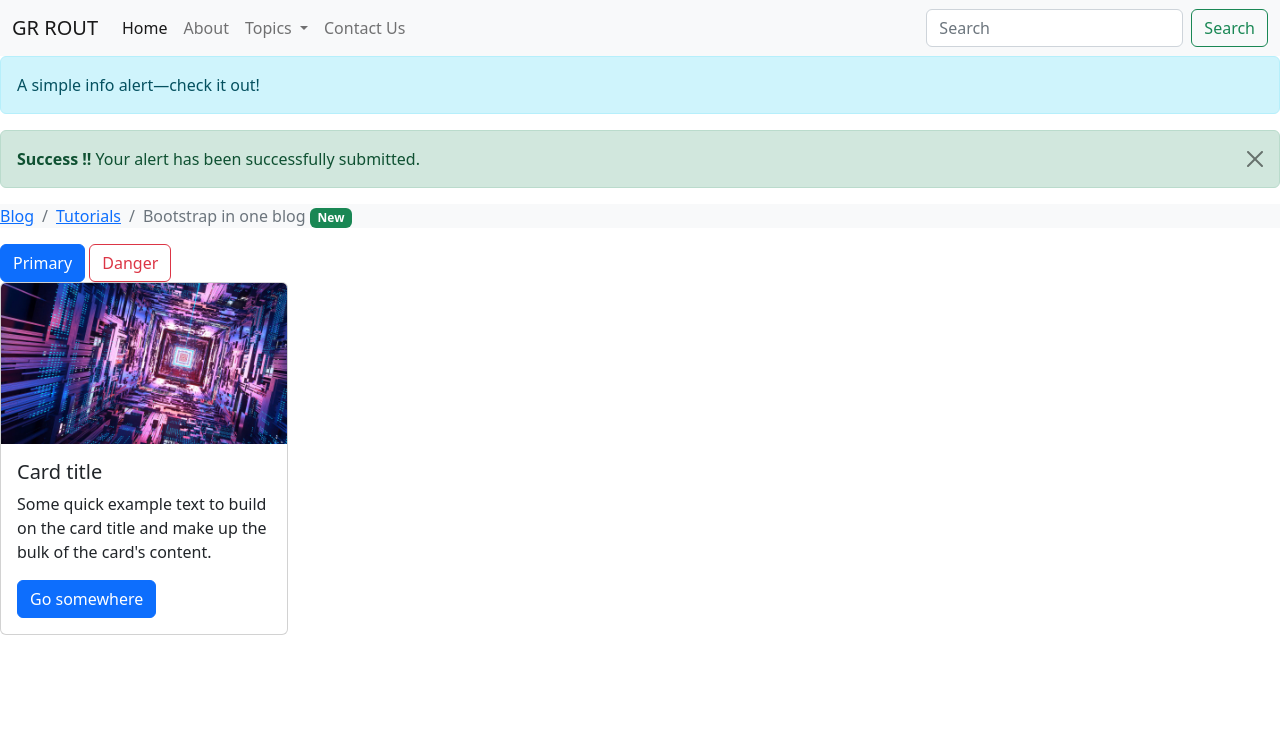
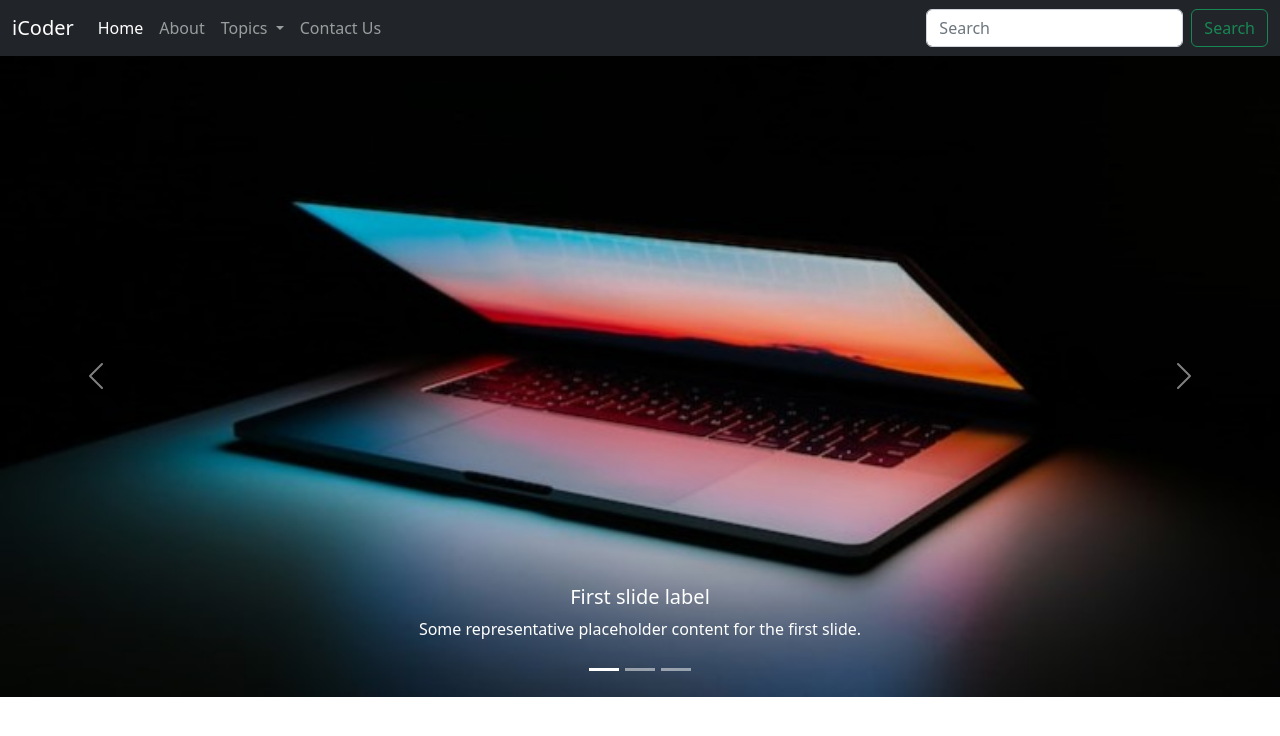
Before and after one commit to rgyana/Bootstrap-website, a plain HTML site: page index.html in a window 1280 px wide. Drawn offline with nearby package versions, Linux system fonts and the light colour scheme.

Commit message:
new image added

```diff
--- a/index.html
+++ b/index.html
@@ -4,7 +4,7 @@
 <head>
     <meta charset="utf-8" />
     <meta name="viewport" content="width=device-width, initial-scale=1" />
-    <title>Bootstrap website</title>
+    <title>iCoder : Heaven for programmers</title>
     <link href="https://cdn.jsdelivr.net/npm/bootstrap@5.2.3/dist/css/bootstrap.min.css" rel="stylesheet"
         integrity="sha384-rbsA2VBKQhggwzxH7pPCaAqO46MgnOM80zW1RWuH61DGLwZJEdK2Kadq2F9CUG65" crossorigin="anonymous" />
 </head>
@@ -12,9 +12,9 @@
 <body>
 
     <!-- navigation bar starts -->
-    <nav class="navbar navbar-expand-lg bg-light">
+    <nav class="navbar navbar-expand-lg navbar-dark bg-dark">
         <div class="container-fluid">
-            <a class="navbar-brand" href="#">GR ROUT</a>
+            <a class="navbar-brand" href="#">iCoder</a>
             <button class="navbar-toggler" type="button" data-bs-toggle="collapse"
                 data-bs-target="#navbarSupportedContent" aria-controls="navbarSupportedContent" aria-expanded="false"
                 aria-label="Toggle navigation">
@@ -23,10 +23,10 @@
             <div class="collapse navbar-collapse" id="navbarSupportedContent">
                 <ul class="navbar-nav me-auto mb-2 mb-lg-0">
                     <li class="nav-item">
-                        <a class="nav-link active" aria-current="page" href="#">Home</a>
+                        <a class="nav-link active" aria-current="page" href="/">Home</a>
                     </li>
                     <li class="nav-item">
-                        <a class="nav-link" href="#">About</a>
+                        <a class="nav-link" href="/about.html">About</a>
                     </li>
                     <li class="nav-item dropdown">
                         <a class="nav-link dropdown-toggle" href="#" role="button" data-bs-toggle="dropdown"
@@ -34,19 +34,19 @@
                             Topics
                         </a>
                         <ul class="dropdown-menu">
-                            <li><a class="dropdown-item" href="#">Photography</a></li>
-                            <li><a class="dropdown-item" href="#">Cenematography</a></li>
+                            <li><a class="dropdown-item" href="#">Technology</a></li>
+                            <li><a class="dropdown-item" href="#">Web developement</a></li>
                             <li>
                                 <hr class="dropdown-divider" />
                             </li>
                             <li>
                                 <a class="dropdown-item" href="#">Support</a>
-                                <a class="dropdown-item" href="#">Write something</a>
+                                <a class="dropdown-item" href="#">Write something for us</a>
                             </li>
                         </ul>
                     </li>
                     <li class="nav-item">
-                        <a class="nav-link" href="#">Contact Us</a>
+                        <a class="nav-link" href="/contact.us">Contact Us</a>
                     </li>
                 </ul>
                 <form class="d-flex" role="search">
@@ -60,44 +60,52 @@
     </nav>
     <!-- navigation bar ends here -->
 
-    <!-- alert starts -->
-    <div class="alert alert-info" role="alert">
-        A simple info alert—check it out!
-    </div>
-    <!-- alert ends  -->
+    <!-- crousel starts -->
+        <div id="carouselExampleCaptions" class="carousel slide" data-bs-ride="false">
+            <div class="carousel-indicators">
+                <button type="button" data-bs-target="#carouselExampleCaptions" data-bs-slide-to="0" class="active"
+                    aria-current="true" aria-label="Slide 1"></button>
+                <button type="button" data-bs-target="#carouselExampleCaptions" data-bs-slide-to="1"
+                    aria-label="Slide 2"></button>
+                <button type="button" data-bs-target="#carouselExampleCaptions" data-bs-slide-to="2"
+                    aria-label="Slide 3"></button>
+            </div>
+            <div class="carousel-inner">
+                <div class="carousel-item active">
+                    <img src="image/carousal_01.jpg" class="d-block w-100 h-25" alt="...">
+                    <div class="carousel-caption d-none d-md-block">
+                        <h5>First slide label</h5>
+                        <p>Some representative placeholder content for the first slide.</p>
+                    </div>
+                </div>
+                <div class="carousel-item">
+                    <img src="image/geometric-g4c883fe12_1280.jpg" class="d-block w-100 h-25" alt="...">
+                    <div class="carousel-caption d-none d-md-block">
+                        <h5>Second slide label</h5>
+                        <p>Some representative placeholder content for the second slide.</p>
+                    </div>
+                </div>
+                <div class="carousel-item">
+                    <img src="images/python-image.jfif" class="d-block w-100 h-25" alt="Responsive image">
+                    <div class="carousel-caption d-none d-md-block">
+                        <h5>Third slide label</h5>
+                        <p>Some representative placeholder content for the third slide.</p>
+                    </div>
+                </div>
+            </div>
+            <button class="carousel-control-prev" type="button" data-bs-target="#carouselExampleCaptions"
+                data-bs-slide="prev">
+                <span class="carousel-control-prev-icon" aria-hidden="true"></span>
+                <span class="visually-hidden">Previous</span>
+            </button>
+            <button class="carousel-control-next" type="button" data-bs-target="#carouselExampleCaptions"
+                data-bs-slide="next">
+                <span class="carousel-control-next-icon" aria-hidden="true"></span>
+                <span class="visually-hidden">Next</span>
+            </button>
+        </div>
+    <!-- crousel ends -->
 
-    <!-- alter dismissing starts -->
-    <div class="alert alert-success alert-dismissible fade show" role="alert">
-        <strong>Success !!</strong> Your alert has been successfully submitted.
-        <button type="button" class="btn-close" data-bs-dismiss="alert" aria-label="Close"></button>
-    </div>
-    <!-- alert dismissing ends -->
-
-    <!-- breadcrumb starts -->
-    <nav aria-label="breadcrumb" class="bg-light">
-        <ol class="breadcrumb">
-            <li class="breadcrumb-item"><a href="#">Blog</a></li>
-            <li class="breadcrumb-item"><a href="#">Tutorials</a></li>
-            <li class="breadcrumb-item active" aria-current="page">Bootstrap in one blog <span
-                    class="badge text-bg-success">New</span></li>
-        </ol>
-    </nav>
-    <!-- breadcrumb ends -->
-
-    <button type="button" class="btn btn-primary">Primary</button>
-    <button type="button" class="btn btn-outline-danger">Danger</button>
-
-    <!-- cards strats -->
-    <div class="card" style="width: 18rem;">
-        <img src="images/technology.jpeg" class="card-img-top" alt="...">
-        <div class="card-body">
-            <h5 class="card-title">Card title</h5>
-            <p class="card-text">Some quick example text to build on the card title and make up the bulk of the card's
-                content.</p>
-            <a href="#" class="btn btn-primary">Go somewhere</a>
-        </div>
-    </div>
-    <!-- cards ends -->
 
     <!-- optional javascript starts -->
     <script src="https://cdn.jsdelivr.net/npm/bootstrap@5.2.3/dist/js/bootstrap.bundle.min.js"
```
Also changed, not shown: image/carousal_01.jpg (added), image/geometric-g4c883fe12_1280.jpg (added), images/technology.jpeg (deleted).
